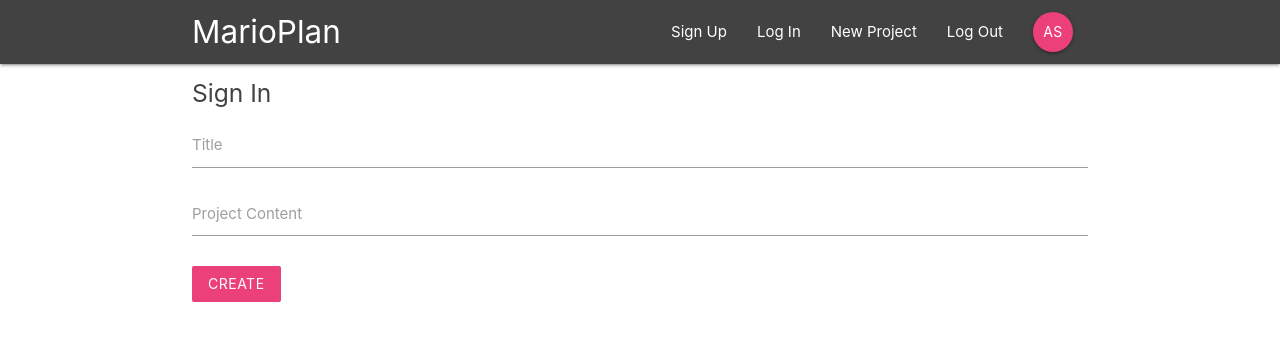
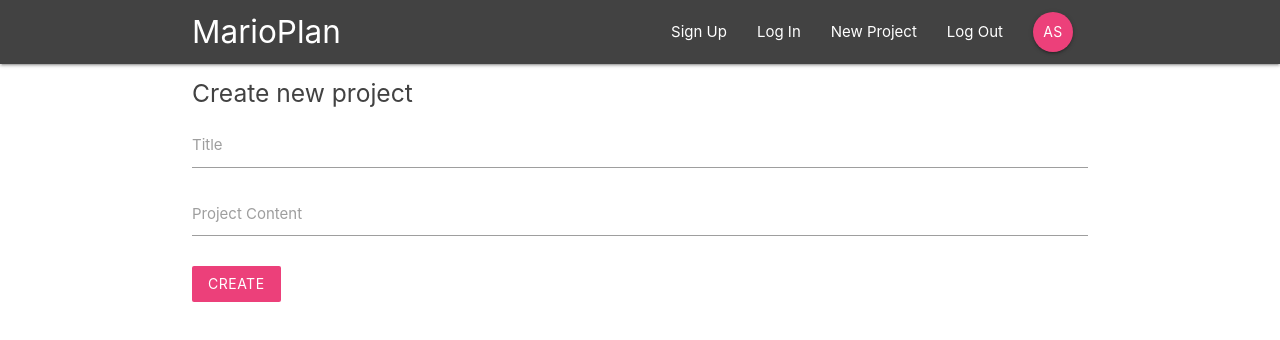
Before and after one commit to shan8851/project-manager, a React (Create React App) app: page /create in a window 1280 px wide. Shown: the top 340 px of the page. Built offline with nearby package versions, Linux system fonts and the light colour scheme.

Commit message:
fixing nav links

```diff
--- a/src/components/layout/SigneInLinks.js
+++ b/src/components/layout/SigneInLinks.js
@@ -5,7 +5,7 @@
   return (
     <ul className="right">
       <li>
-        <NavLink to="/">New Project</NavLink>
+        <NavLink to="/create">New Project</NavLink>
       </li>
       <li>
         <NavLink to="/">Log Out</NavLink>
--- a/src/components/layout/SignedOutLinks.js
+++ b/src/components/layout/SignedOutLinks.js
@@ -5,10 +5,10 @@
   return (
     <ul className="right">
       <li>
-        <NavLink to="/">Sign Up</NavLink>
+        <NavLink to="/signup">Sign Up</NavLink>
       </li>
       <li>
-        <NavLink to="/">Log In</NavLink>
+        <NavLink to="/signin">Log In</NavLink>
       </li>
     </ul>
   );
--- a/src/components/projects/CreateProject.js
+++ b/src/components/projects/CreateProject.js
@@ -21,7 +21,7 @@
     return (
       <div className="container">
         <form onSubmit={this.handleSubmit} className="white">
-          <h5 className="grey-text text-darken-3">Sign In</h5>
+          <h5 className="grey-text text-darken-3">Create new project</h5>
           <div className="input-field">
             <label htmlFor="title">Title</label>
             <input type="text" id="title" onChange={this.handleChange} />
```
